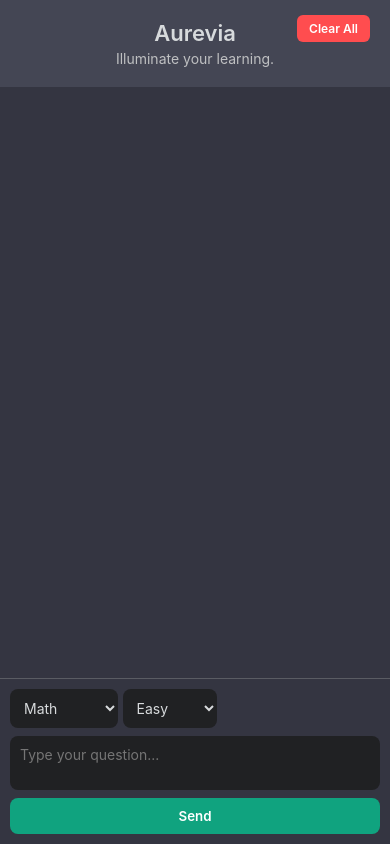
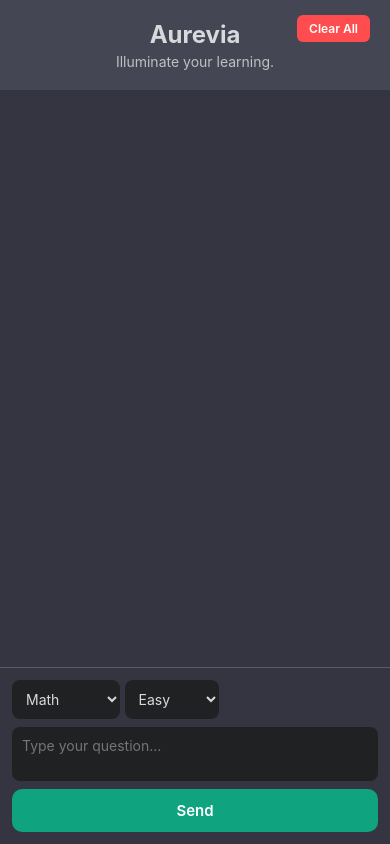
Before and after one commit to digital-doctors/aurevia-app, a Flask app: page / in a window 390 px wide. Run offline with Flask 3, Linux system fonts and the light colour scheme.

Commit message:
Update style.css

```diff
--- a/static/style.css
+++ b/static/style.css
@@ -8,10 +8,9 @@
 html, body {
     width: 100%;
     height: 100%;
-    overflow: hidden;           /* Prevent scrolling */
-    touch-action: none;         /* Prevent touch scrolling */
+    overflow: hidden;           /* No page scrolling */
+    touch-action: none;         /* Prevent touch scroll/gesture */
     -webkit-user-select: none;  /* Disable text selection */
-    -ms-user-select: none;
     user-select: none;
     -webkit-touch-callout: none; /* Disable long-press menu on iOS */
     background-color: #202123;
@@ -25,24 +24,26 @@ html, body {
 .chat-wrapper {
     display: flex;
     flex-direction: column;
-    width: 100vw;      /* Full width */
-    height: 100vh;     /* Full height */
+    width: 100vw;
+    height: 100vh;
     background-color: #343541;
-    border-radius: 0;  /* No rounding for app feel */
+    border-radius: 0;
     overflow: hidden;
     box-shadow: 0 10px 30px rgba(0,0,0,0.5);
 }
 
-/* Header */
+/* Header (fixed height) */
 .chat-header {
+    flex: 0 0 auto; /* Fixed header */
     padding: 20px;
     background-color: #444654;
     text-align: center;
-    position: relative; /* for clear button */
+    position: relative; /* For clear button */
+    z-index: 2;
 }
 .chat-header h1 {
-    font-size: 22px;
-    font-weight: 600;
+    font-size: 24px;
+    font-weight: 700;
 }
 .chat-header p {
     font-size: 14px;
@@ -68,15 +69,16 @@ html, body {
     background: #d9363e;
 }
 
-/* Chat window */
+/* Chat window (scrollable) */
 .chat-window {
-    flex: 1;
-    padding: 20px;
+    flex: 1 1 auto; /* Fills remaining space */
+    padding: 15px 20px;
     display: flex;
     flex-direction: column;
     gap: 12px;
     overflow-y: auto;
-    overscroll-behavior: contain; /* prevent scroll chaining on mobile */
+    overscroll-behavior: contain;
+    z-index: 1;
 }
 
 /* Scrollbar */
@@ -129,14 +131,16 @@ html, body {
     text-align: right;
 }
 
-/* Input bar */
+/* Input bar (fixed at bottom) */
 .chat-input-bar {
+    flex: 0 0 auto; /* Fixed input bar */
     display: flex;
     flex-direction: column;
     gap: 8px;
     padding: 15px;
     background-color: #343541;
     border-top: 1px solid #5a5c63;
+    z-index: 2;
 }
 
 /* Input selects & textarea */
@@ -159,8 +163,8 @@ html, body {
     background-color: #10a37f;
     color: #fff;
     border: none;
-    padding: 10px 18px;
-    border-radius: 8px;
+    padding: 12px 20px; /* slightly larger for app feel */
+    border-radius: 10px;
     cursor: pointer;
     font-weight: 600;
     transition: 0.2s all;
@@ -191,5 +195,6 @@ html, body {
 /* Responsive */
 @media screen and (max-width: 600px) {
     .chat-wrapper { height: 100vh; border-radius: 0; }
-    .chat-input-bar { padding: 10px; }
+    .chat-input-bar { padding: 12px; }
+    .send-btn { padding: 12px 18px; font-size: 15px; }
 }
```
